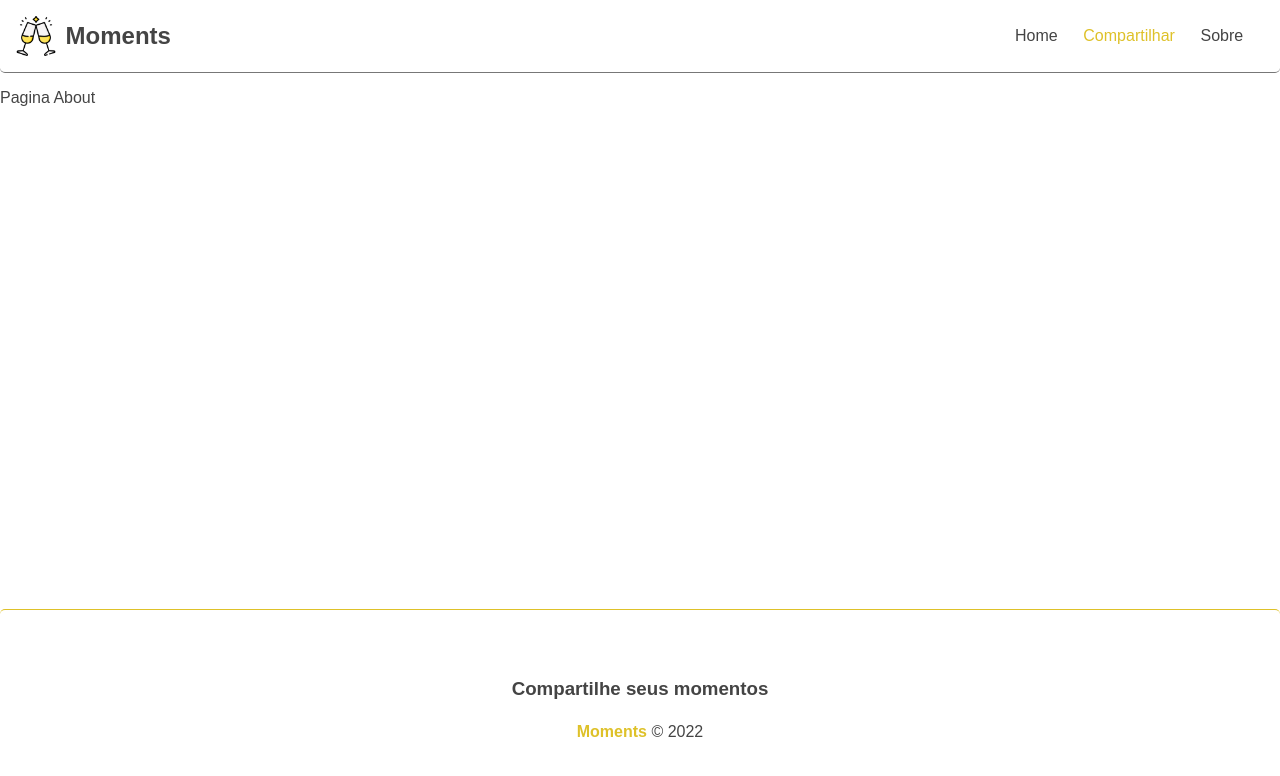
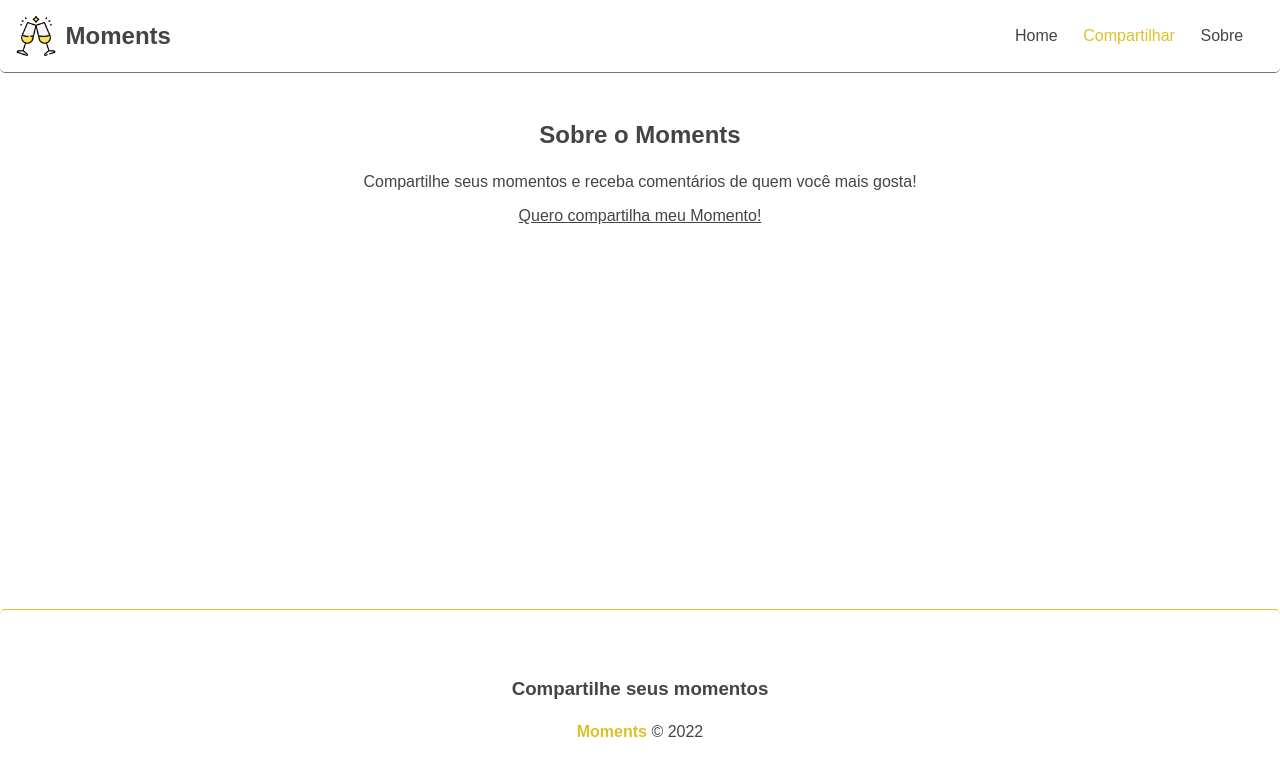
Before and after one commit to Glmmm/projeto-angular, an Angular app: page /about in a window 1280 px wide. Shown: the top 776 px of the page. Built offline with nearby package versions, Linux system fonts and the light colour scheme.

Commit message:
FEAT: adiciona pagina about

```diff
--- a/src/app/components/pages/about/about.component.css
+++ b/src/app/components/pages/about/about.component.css
@@ -0,0 +1,14 @@
+.about {
+    display: flex;
+    flex-direction: column;
+    align-items: center;
+    justify-content: center;
+    padding: 2em;
+}
+
+h2,p{
+    margin-bottom: 1em;
+}
+.about a{
+    text-decoration: underline;
+}
--- a/src/app/components/pages/about/about.component.html
+++ b/src/app/components/pages/about/about.component.html
@@ -1 +1,5 @@
-<p>Pagina About</p>
+<div class="about">
+    <h2>Sobre o Moments</h2>
+    <p>Compartilhe seus momentos e receba comentários de quem você mais gosta!</p>
+    <a routerLink="/moments/new">Quero compartilha meu Momento!</a>
+</div>
--- a/src/app/components/pages/new/new.component.html
+++ b/src/app/components/pages/new/new.component.html
@@ -1,2 +1,3 @@
 <h2>Compartilha o seu <span>Momento</span></h2>
-<app-form [btnText]="btnText" (onSubmit)="createHandler($event)"></app-form>
+<app-form [btnText]="btnText" (onSubmit)="createHandler($event)">
+</app-form>
--- a/src/app/components/pages/new/new.component.ts
+++ b/src/app/components/pages/new/new.component.ts
@@ -14,6 +14,7 @@
 export class NewComponent {
   btnText = 'Compartilhar';
   constructor(private momentService: MomentService) {}
+
   async createHandler(moment: Moment | any) {
     const formData = new FormData();
     formData.append('title', moment.title);
```
